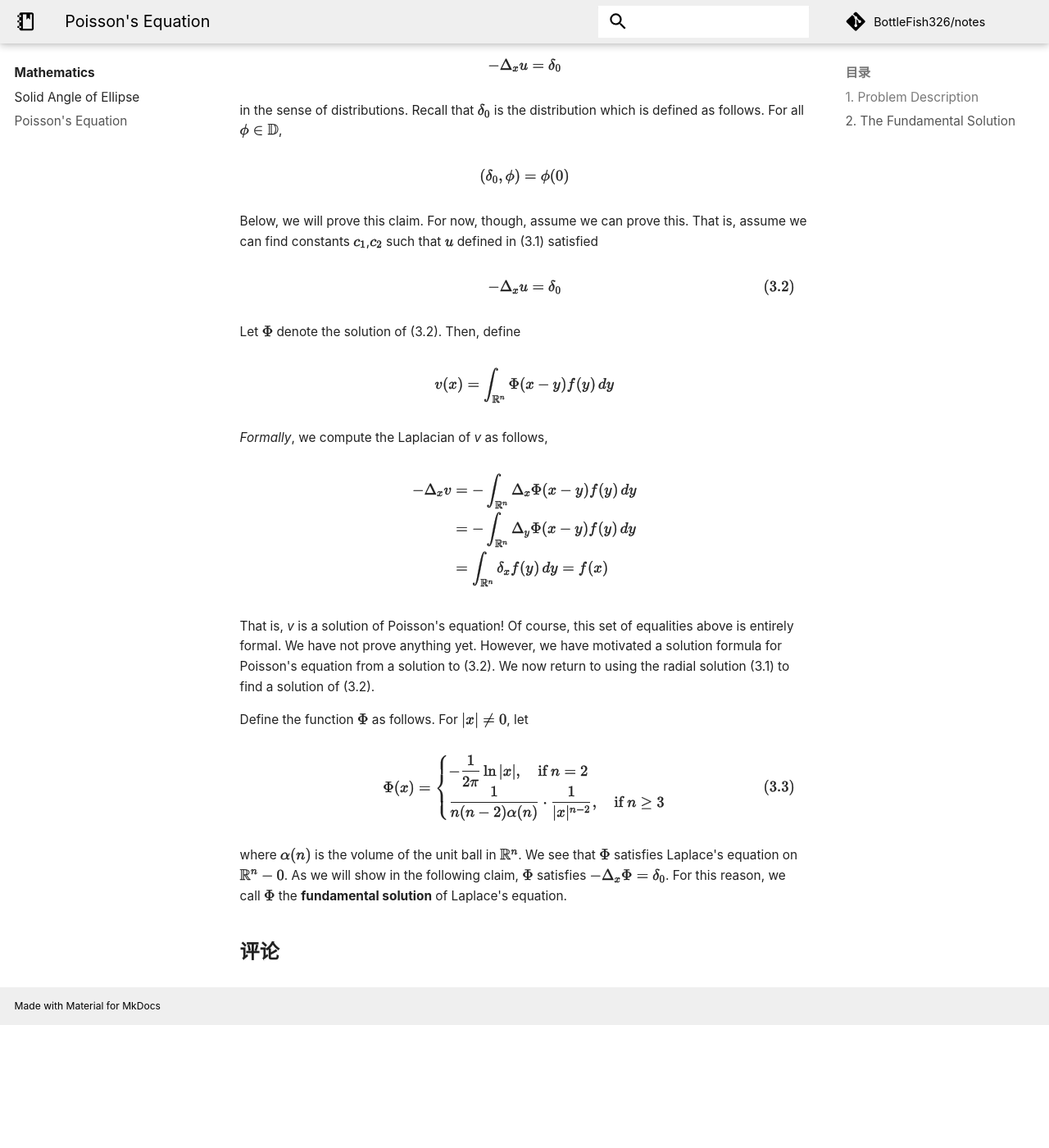
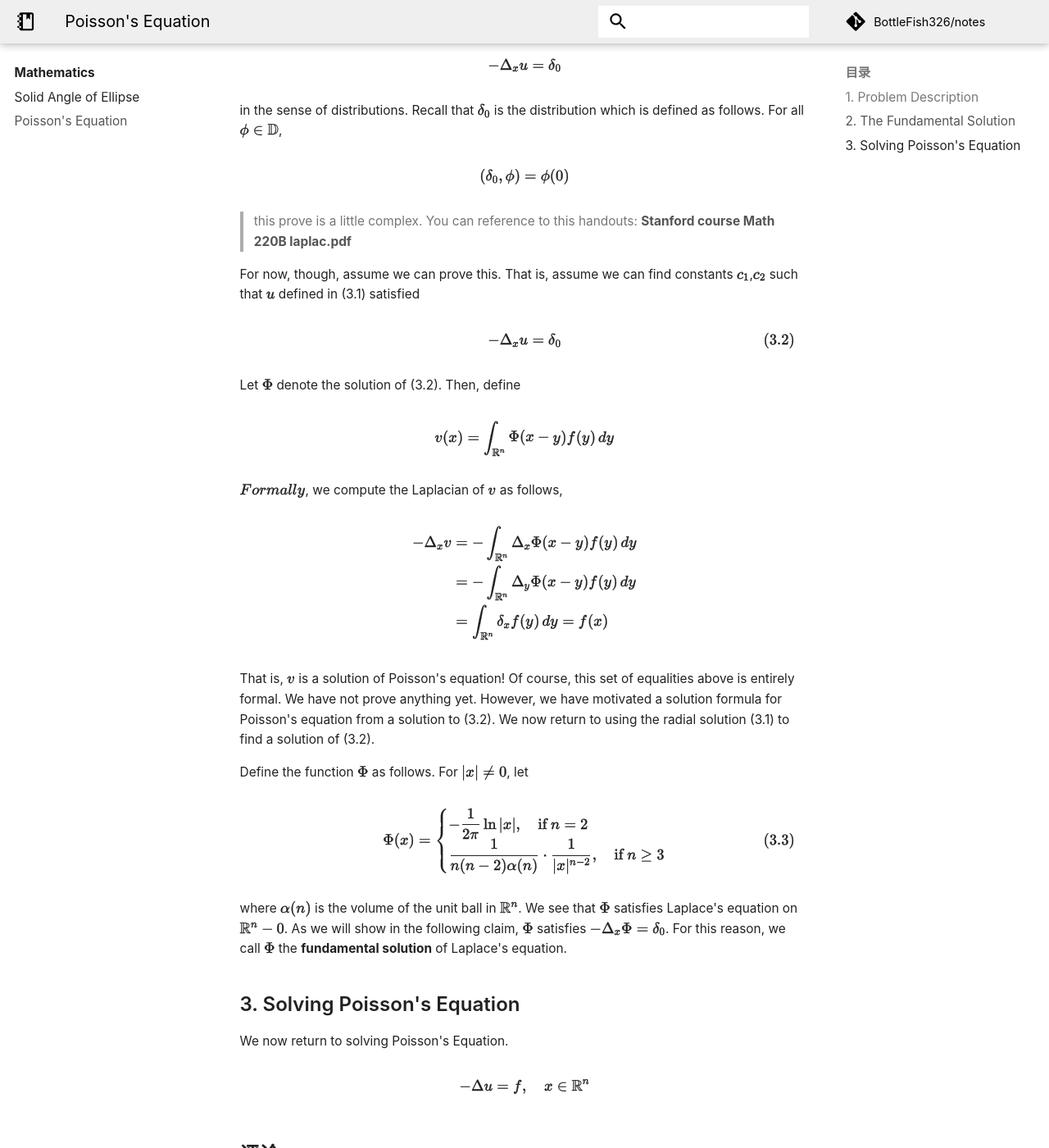
Before and after one commit to BottleFish326/notes, an MkDocs documentation site: the page built from docs/mathematics/poissonEquation/index.md, in a window 1280 px wide and 1400 px high, scrolled down 1851 px. Shown: the whole window at 82% size. Built offline with MkDocs 1.6.1 and Material for MkDocs 9.7.7, drawn with Linux system fonts in a browser that asks for light colours; comment, search, counter and statistics services are not loaded; before the commit the page ends 3101 px from its top, so only the background shows below that.

Commit message:
update poissonEquation in mathematics

```diff
--- a/docs/mathematics/poissonEquation/index.md
+++ b/docs/mathematics/poissonEquation/index.md
@@ -80,7 +80,9 @@ $$
 (\delta_0, \phi) = \phi(0)
 $$
 
-Below, we will prove this claim. For now, though, assume we can prove this. That is, assume we can find constants $c_1$,$c_2$ such that $u$ defined in (3.1) satisfied
+> this prove is a little complex. You can reference to this handouts: **[Stanford course Math 220B laplac.pdf](https://web.stanford.edu/class/math220b/handouts/laplace.pdf)**
+
+For now, though, assume we can prove this. That is, assume we can find constants $c_1$,$c_2$ such that $u$ defined in (3.1) satisfied
 
 $$
 - \Delta_x u = \delta_0
@@ -93,7 +95,7 @@ $$
 v(x) = \int_{\mathbb{R}^n} \Phi(x - y) f(y) \, dy
 $$
 
-*Formally*, we compute the Laplacian of *v* as follows,
+$Formally$, we compute the Laplacian of $v$ as follows,
 
 $$
 \begin{aligned}
@@ -103,7 +105,7 @@ $$
 \end{aligned}
 $$
 
-That is, *v* is a solution of Poisson's equation! Of course, this set of equalities above is entirely formal. We have not prove anything yet. However, we have motivated a solution formula for Poisson's equation from a solution to (3.2). We now return to using the radial solution (3.1) to find a solution of (3.2).
+That is, $v$ is a solution of Poisson's equation! Of course, this set of equalities above is entirely formal. We have not prove anything yet. However, we have motivated a solution formula for Poisson's equation from a solution to (3.2). We now return to using the radial solution (3.1) to find a solution of (3.2).
 
 Define the function $\Phi$ as follows. For $|x| \neq 0$, let
 
@@ -117,3 +119,11 @@ $$
 $$
 
 where $\alpha (n)$ is the volume of the unit ball in $\mathbb{R}^n$. We see that $\Phi$ satisfies Laplace's equation on $\mathbb{R}^n-{0}$. As we will show in the following claim, $\Phi$ satisfies $-\Delta_x \Phi = \delta_0$. For this reason, we call $\Phi$ the **fundamental solution** of Laplace's equation.
+
+## 3. Solving Poisson's Equation
+
+We now return to solving Poisson's Equation.
+
+$$
+- \Delta u = f, \quad x \in \mathbb{R}^n
+$$
```
